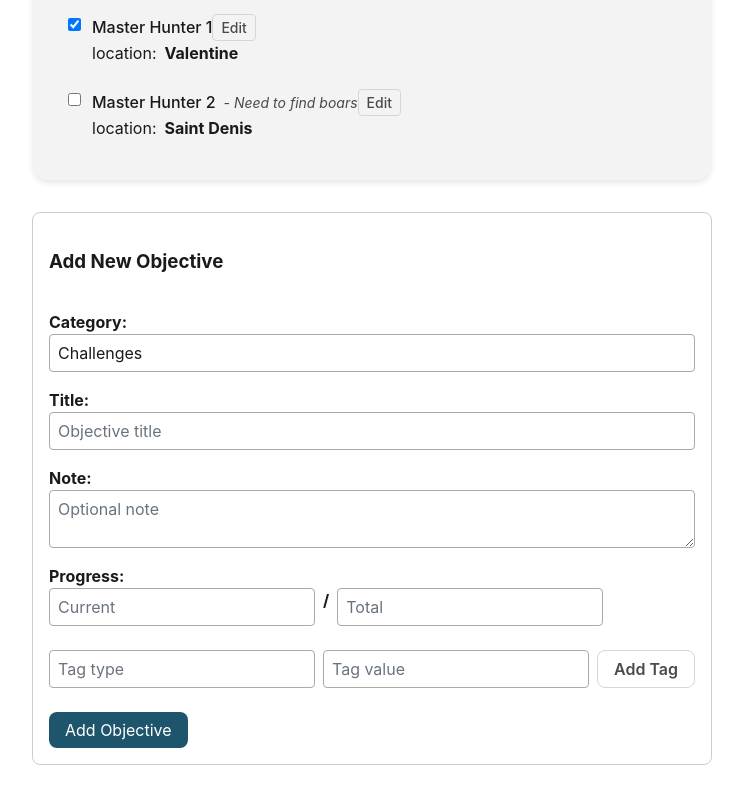
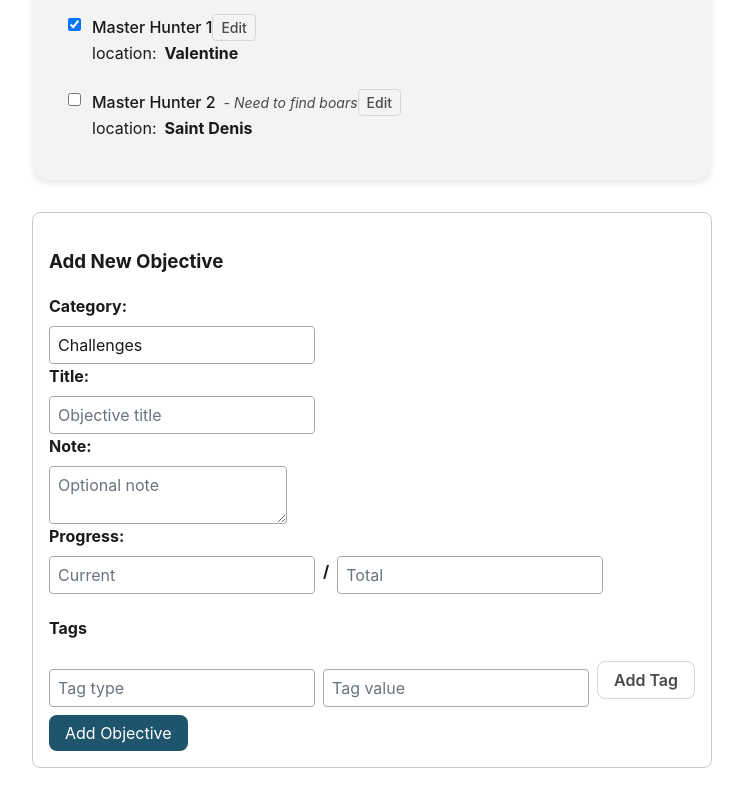
Before and after one commit to leovolving/quest, a React (Vite) app: page /game/1 in a window 1280 px wide. Shown: the part 493-1293 px from the top of the page, without its empty margins (0-743 px from the left). Built offline with nearby package versions, Linux system fonts and the light colour scheme.

Commit message:
fix spacing

```diff
--- a/src/components/GameDetail.jsx
+++ b/src/components/GameDetail.jsx
@@ -37,6 +37,8 @@ const GameHeader = styled.div`
   justify-content: space-between;
   align-items: center;
   margin-bottom: ${({ theme }) => theme.spacing.lg};
+  flex-wrap: wrap;
+  gap: ${({ theme }) => theme.spacing.md};
 `;
 
 const GameTitle = styled.h1`
--- a/src/components/forms/NewObjectiveForm.jsx
+++ b/src/components/forms/NewObjectiveForm.jsx
@@ -14,14 +14,10 @@ const FormContainer = styled.form`
   padding: 1rem;
   border: 1px solid #ccc;
   border-radius: 8px;
-  display: flex;
-  flex-direction: column;
-  gap: 1rem;
 
   label {
-    display: flex;
-    flex-direction: column;
     font-weight: bold;
+    margin-top: 1rem;
   }
 
   input,
@@ -30,6 +26,10 @@ const FormContainer = styled.form`
     padding: 0.5rem;
     border: 1px solid #aaa;
     border-radius: 4px;
+    display: block;
+    margin-top: 8px;
+    min-width: 0;
+    align-items: center;
   }
 
   button {
@@ -37,20 +37,10 @@ const FormContainer = styled.form`
   }
 `;
 
-const TagList = styled.ul`
-  list-style: none;
-  padding: 0;
-  margin: 0;
+const InputContainer = styled.div`
   display: flex;
-  flex-wrap: wrap;
   gap: 0.5rem;
-
-  li {
-    background: ${({ theme }) => (theme.mode === 'dark' ? '#444' : '#eee')};
-    color: ${({ theme }) => (theme.mode === 'dark' ? '#fff' : '#000')};
-    padding: 0.25rem 0.5rem;
-    border-radius: 4px;
-  }
+  align-items: center;
 `;
 
 const NewObjectiveForm = () => {
@@ -158,7 +148,7 @@ const NewObjectiveForm = () => {
       </label>
       <label>
         Progress:
-        <div style={{ display: 'flex', gap: '0.5rem' }}>
+        <InputContainer>
           <input
             type="number"
             min="0"
@@ -174,9 +164,9 @@ const NewObjectiveForm = () => {
             onChange={(e) => setProgressTotal(e.target.value)}
             placeholder="Total"
           />
-        </div>
+        </InputContainer>
       </label>
-
+      <h4>Tags</h4>
       <TagEditor objective={{ tags: newTags }} onUpdateTags={(t) => setNewTags(t)} />
 
       <Button type="submit" variant="primary">
```
